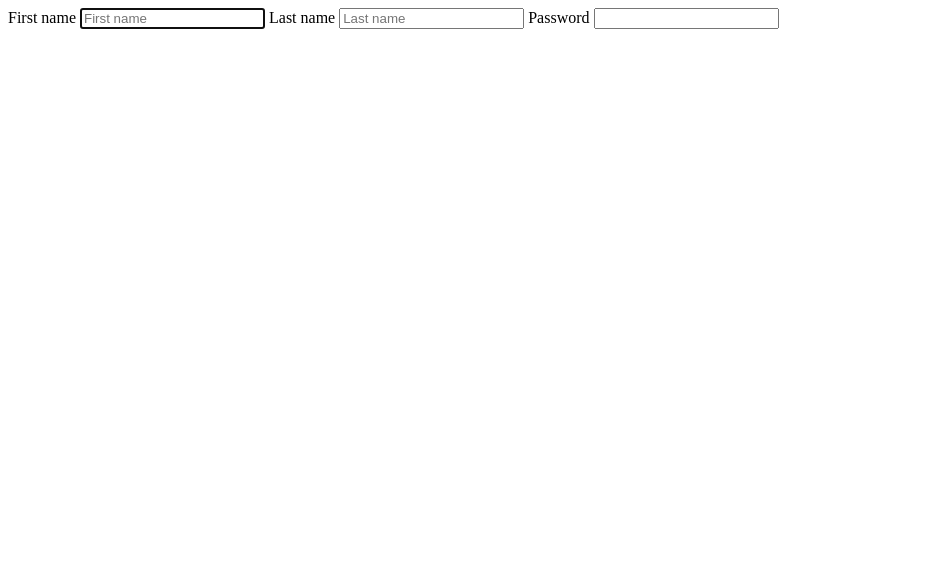
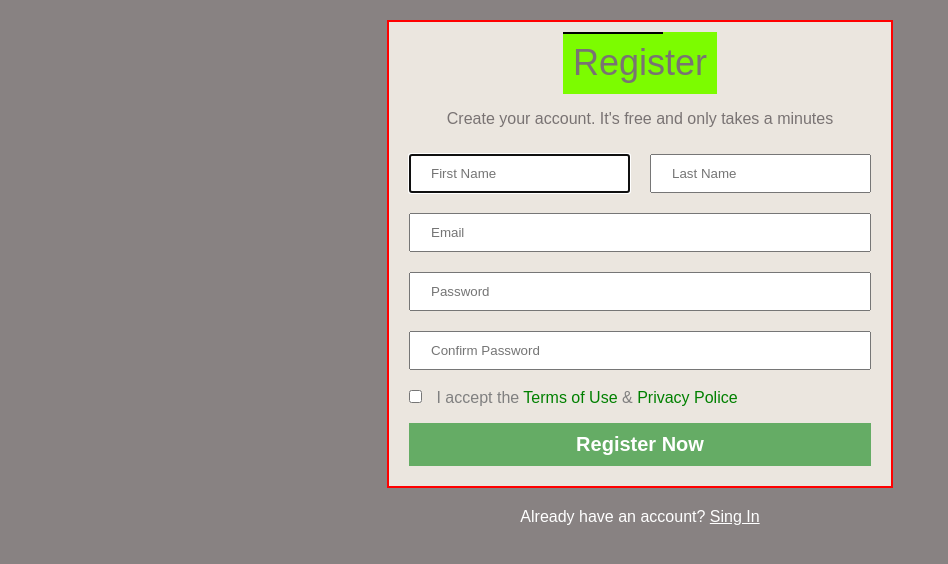
Before and after one commit to mrHelg/fm_forms, a plain HTML site: page index.html in a window 1280 px wide. Shown: the whole page, without its empty margins (0-948 px from the left). Drawn offline with Linux system fonts and the light colour scheme.

Commit message:
Temp commit

```diff
--- a/assets/css/style.css
+++ b/assets/css/style.css
@@ -0,0 +1,84 @@
+* {
+  box-sizing: border-box;
+  font-family: Arial, Helvetica, sans-serif;
+}
+body {
+  margin: 0;
+  padding: 0;
+  background-color: rgb(136, 130, 130);
+}
+.wrapper {
+  position: relative;
+  width: fit-content;
+  margin: 20px auto;
+  padding: 10px;
+  background-color: rgb(235, 230, 223);
+  border: 2px solid red;
+}
+.register-header {
+  position: relative;
+  margin: 0 auto;
+  padding: 10px;
+  width: fit-content;
+  color: rgb(121, 115, 115);
+  background: lawngreen;
+  text-align: center;
+  text-transform: capitalize;
+  font-size: 36px;
+  font-weight: 300;
+  z-index: 1;
+}
+.register-header::before{
+  content: "";
+  position: absolute;
+  left: 0;
+  width: 100px;
+  top: 0;
+  height: 2px;
+  background: black;
+}
+.register-info{
+  color: rgb(121, 115, 115);
+  text-align: center;
+}
+form {
+  display: flex;
+  flex-direction: column;
+}
+input{
+  padding: 10px 20px;
+  margin: 10px;
+}
+.btn{
+  padding: 10px 20px;
+  margin: 10px;
+  color: white;
+  background-color: rgb(101, 172, 101);
+  text-transform: capitalize;
+  border: none;
+  font-weight: bold;
+  font-size: 20px;
+}
+.user-name{
+  display: flex;
+  justify-content: space-between;
+}
+.terms-police{
+  color: grey;
+}
+.terms-police a{
+  color: green;
+  text-decoration: none;
+}
+.sign-in {
+  color: white;
+  text-align: center;
+}
+.sign-in>a{
+  color: inherit;
+}
+.overflow{
+  white-space: nowrap;
+  overflow: hidden;
+  text-overflow: ellipsis;
+}
--- a/index.html
+++ b/index.html
@@ -4,29 +4,32 @@
     <meta charset="UTF-8" />
     <meta http-equiv="X-UA-Compatible" content="IE=edge" />
     <meta name="viewport" content="width=device-width, initial-scale=1.0" />
-    <title>Document</title>
+    <link rel="stylesheet" href="./assets/css/style.css" />
+    <title>Register</title>
   </head>
   <body>
-    <form action="" method="POST" enctype="">
-      <datalist></datalist>
-      <label>
-        <span>First name</span>
-        <input
-          autofocus
-          type="text"
-          placeholder="First name"
-          name="firstName"
-          required
-        />
-      </label>
-      <label
-        ><span>Last name</span>
-        <input autofocus type="text" placeholder="Last name" />
-      </label>
-      <label
-        ><span>Password</span>
-        <input autofocus type="password" placeholder="" />
-      </label>
-    </form>
+    <div class="wrapper">
+      <section>
+        <h1 class="register-header overflow">register</h1>
+        <p class="register-info">
+          Create your account. It's free and only takes a minutes
+        </p>
+      </section>
+      <form>
+        <div class="user-name">
+          <input type="text" placeholder="First Name" autofocus/>
+          <input type="text" placeholder="Last Name" />
+        </div>
+        <input type="text" placeholder="Email" />
+        <input type="text" placeholder="Password" />
+        <input type="text" placeholder="Confirm Password" />
+        <label class="terms-police">
+          <input type="checkbox" name="">
+          <span>I accept the <a href="#">Terms of Use</a> & <a href="#">Privacy Police</a></span>
+        </label>
+        <button class="btn">register now</button>
+      </form>
+    </div>
+    <p class="sign-in">Already have an account? <a href="">Sing In</a></p>
   </body>
 </html>
```
